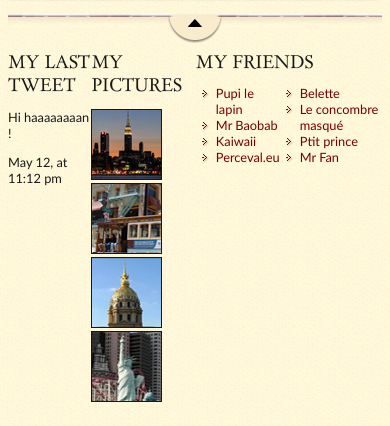
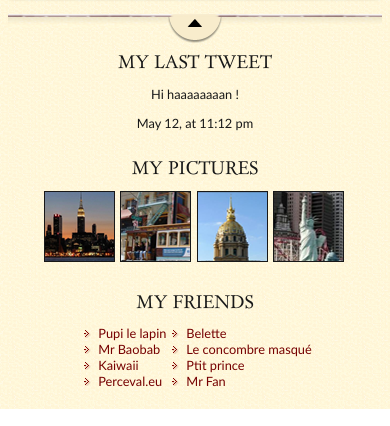
Before and after one commit to ApondoErnest/ZozorTravelStory, a plain HTML site: page index.html in a window 390 px wide. Shown: the part 1055-1481 px from the top of the page. Drawn offline with Linux system fonts and the light colour scheme.

Commit message:
footer view on smaller sreen fixed

```diff
--- a/style.css
+++ b/style.css
@@ -353,4 +353,26 @@ footer h1 {
     {
         text-align: center;
     }
+
+    footer
+    {
+        flex-direction: column;
+        justify-content: center;
+        align-items: center;
+    }
+
+    #tweet, #my_pictures, #my_friends
+    {
+        width: auto;
+        text-align: center;
+    }
+    #friends_list
+    {
+        justify-content: center;
+    }
+
+    #friends_list ul
+    {
+        text-align: left;
+    }
 }
```
